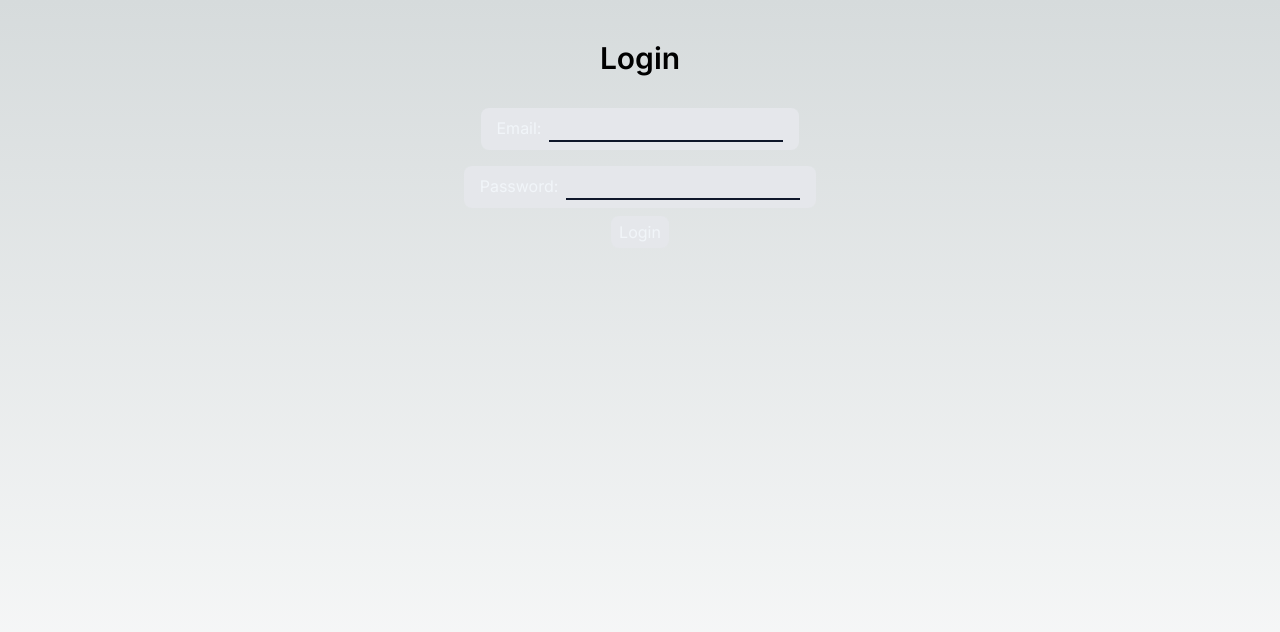
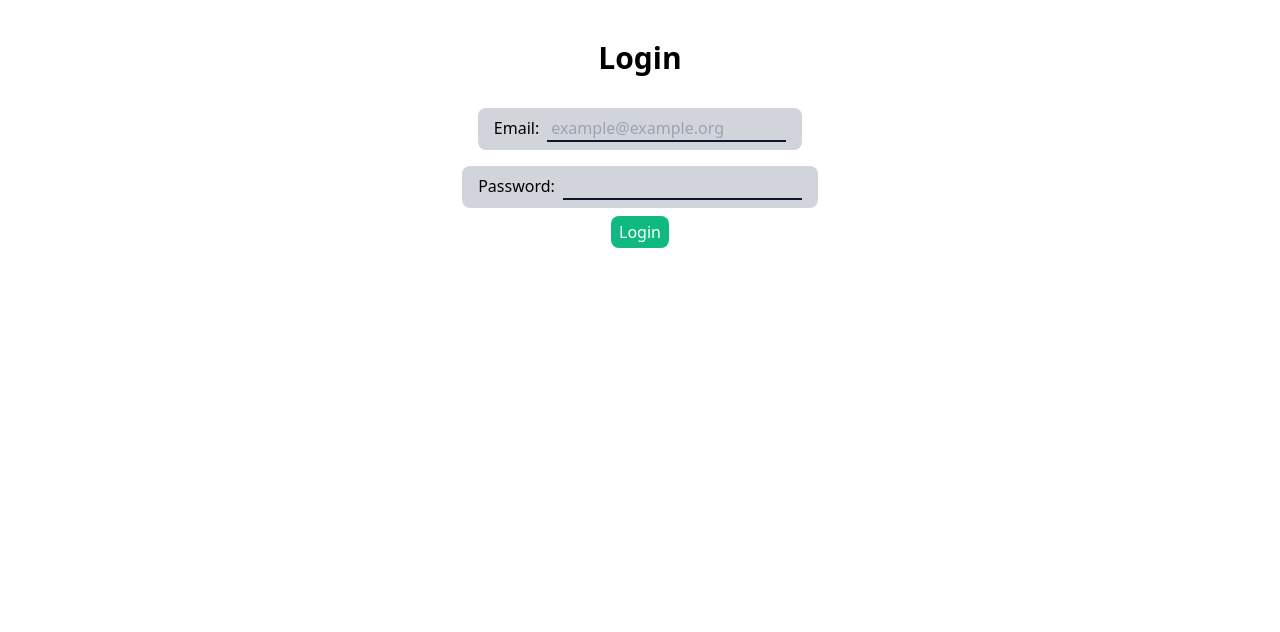
Before and after one commit to WebWarriors-UNF-CIS/rhams-old, a Next.js app: page /login in a window 1280 px wide. Shown: the top 632 px of the page. Built offline with nearby package versions, Linux system fonts and the light colour scheme; what remult would draw is missing.

Commit message:
updated css to match tailwind reccomendations

```diff
--- a/postcss.config.js
+++ b/postcss.config.js
@@ -1,5 +1,6 @@
 module.exports = {
   plugins: {
+    'tailwindcss/nesting': {},
     tailwindcss: {},
     autoprefixer: {},
   },
--- a/src/app/globals.css
+++ b/src/app/globals.css
@@ -1,40 +1,16 @@
 @tailwind base;
 @tailwind components;
 @tailwind utilities;
-/* needs adjustments for light mode */
-:root {
-  --foreground-rgb: 0, 0, 0;
-  --background-start-rgb: 214, 219, 220;
-  --background-end-rgb: 255, 255, 255;
-}
 
 @layer components {
   .input {
-    @apply bg-gray-900 rounded-lg px-4 py-2 my-2;
-  }
-}
-
-@media (prefers-color-scheme: dark) {
-  :root {
-    --foreground-rgb: 255, 255, 255;
-    --background-start-rgb: 50, 50, 50;
-    --background-end-rgb: 0, 0, 0;
-  }
-  @layer components {
-    .input {
-      @apply bg-gray-200 rounded-lg px-4 py-2 my-2;
+    @apply bg-gray-300 rounded-lg px-4 py-2 my-2 text-black
+    dark:bg-gray-200;
+    input {
+      @apply bg-transparent border-b-2 border-slate-900 ml-2 px-1
+      dark:text-gray-800;
     }
   }
-}
-
-body {
-  color: rgb(var(--foreground-rgb));
-  height: 100vh;
-  background: linear-gradient(
-      to bottom,
-      rgb(var(--background-start-rgb)),
-      rgb(var(--background-end-rgb))
-    );
 }
 
 .btn {
--- a/src/app/layout.tsx
+++ b/src/app/layout.tsx
@@ -16,7 +16,7 @@ export default function RootLayout({
 }) {
   return (
     <html lang="en">
-      <body className={inter.className}>{children}</body>
+      <body className={inter.className + "h-full"}>{children}</body>
     </html>
   )
 }
--- a/src/app/login/page.tsx
+++ b/src/app/login/page.tsx
@@ -39,8 +39,8 @@ export default function Login() {
             type="email"
             id="email"
             value={email}
+            placeholder='example@example.org'
             onChange={(e) => setEmail(e.target.value)}
-            className='bg-transparent border-b-2 border-slate-900 ml-2'
           />
         </div>
         <div className='input'>
@@ -50,10 +50,9 @@ export default function Login() {
             id="password"
             value={password}
             onChange={(e) => setPassword(e.target.value)}
-            className='bg-transparent border-b-2 border-slate-900 ml-2'
           />
         </div>
-        <button type="submit" className='bg-gray-200 p-1 px-2 rounded-lg'>Login</button>
+        <button type="submit" className='bg-emerald-500 text-white p-1 px-2 rounded-lg'>Login</button>
       </form>
     </div>
     );
```
